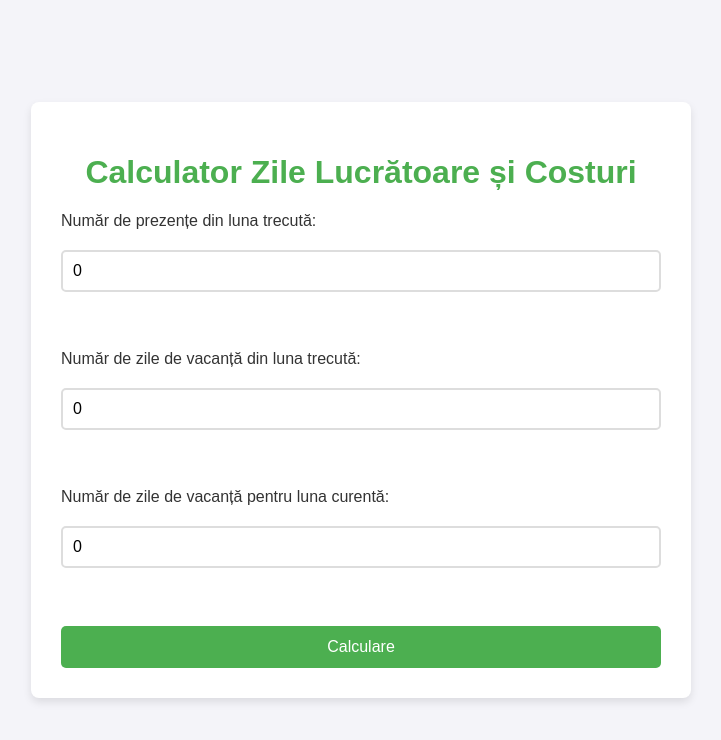
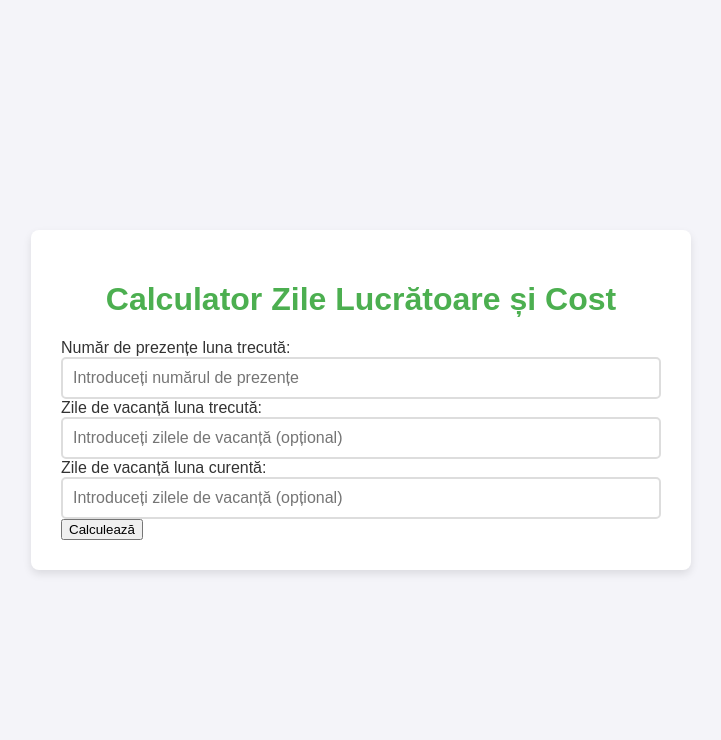
Before and after one commit to haudi1991/calcul_masa, a plain HTML site: page index.html in a window 1280 px wide. Shown: the whole page, without its empty margins (279-1000 px from the left). Drawn offline with Linux system fonts and the light colour scheme.

Commit message:
Update index.html

```diff
--- a/index.html
+++ b/index.html
@@ -7,31 +7,21 @@
     <link rel="stylesheet" href="style.css">
 </head>
 <body>
+    <div class="container">
+        <h1>Calculator Zile Lucrătoare și Cost</h1>
 
-    <div class="container">
-        <h1>Calculator Zile Lucrătoare și Costuri</h1>
-        <form id="calculatorForm">
-            <label for="prezente_luna_trecuta">Număr de prezențe din luna trecută:</label>
-            <input type="number" id="prezente_luna_trecuta" value="0" required><br>
+        <label for="prezente">Număr de prezențe luna trecută:</label>
+        <input type="number" id="prezente" min="0" placeholder="Introduceți numărul de prezențe">
 
-            <label for="vacanta_luna_trecuta">Număr de zile de vacanță din luna trecută:</label>
-            <input type="number" id="vacanta_luna_trecuta" value="0"><br>
+        <label for="vacanta_trecuta">Zile de vacanță luna trecută:</label>
+        <input type="number" id="vacanta_trecuta" min="0" placeholder="Introduceți zilele de vacanță (opțional)">
 
-            <label for="vacanta_luna_curenta">Număr de zile de vacanță pentru luna curentă:</label>
-            <input type="number" id="vacanta_luna_curenta" value="0"><br>
+        <label for="vacanta_curenta">Zile de vacanță luna curentă:</label>
+        <input type="number" id="vacanta_curenta" min="0" placeholder="Introduceți zilele de vacanță (opțional)">
 
-            <input type="submit" value="Calculare">
-        </form>
+        <button onclick="calculeaza()">Calculează</button>
 
-        <div class="results" id="results" style="display: none;">
-            <h3>Rezultate:</h3>
-            <p><span class="result-title">Luna trecută</span>: <span id="zile_lucratoare_luna_trecuta"></span> zile lucrătoare</p>
-            <p><span class="result-title">Prezențe</span>: <span id="prezente_luna_trecuta_res"></span> zile, deci <span class="result-title">Absente</span>: <span id="absente_luna_trecuta"></span> zile</p>
-            <p><span class="result-title">Luna curentă</span>: <span id="zile_lucratoare_luna_curenta"></span> zile lucrătoare în total</p>
-            <p><span class="result-title">Zile de vacanță</span>: <span id="vacanta_luna_curenta_res"></span> zile</p>
-            <p><span class="result-title">Zile de plată</span>: <span id="zile_de_plata"></span></p>
-            <p><span class="result-title">Cost total</span>: <span id="cost_total"></span> lei</p>
-        </div>
+        <div id="rezultate"></div>
     </div>
 
     <script src="script.js"></script>
```
